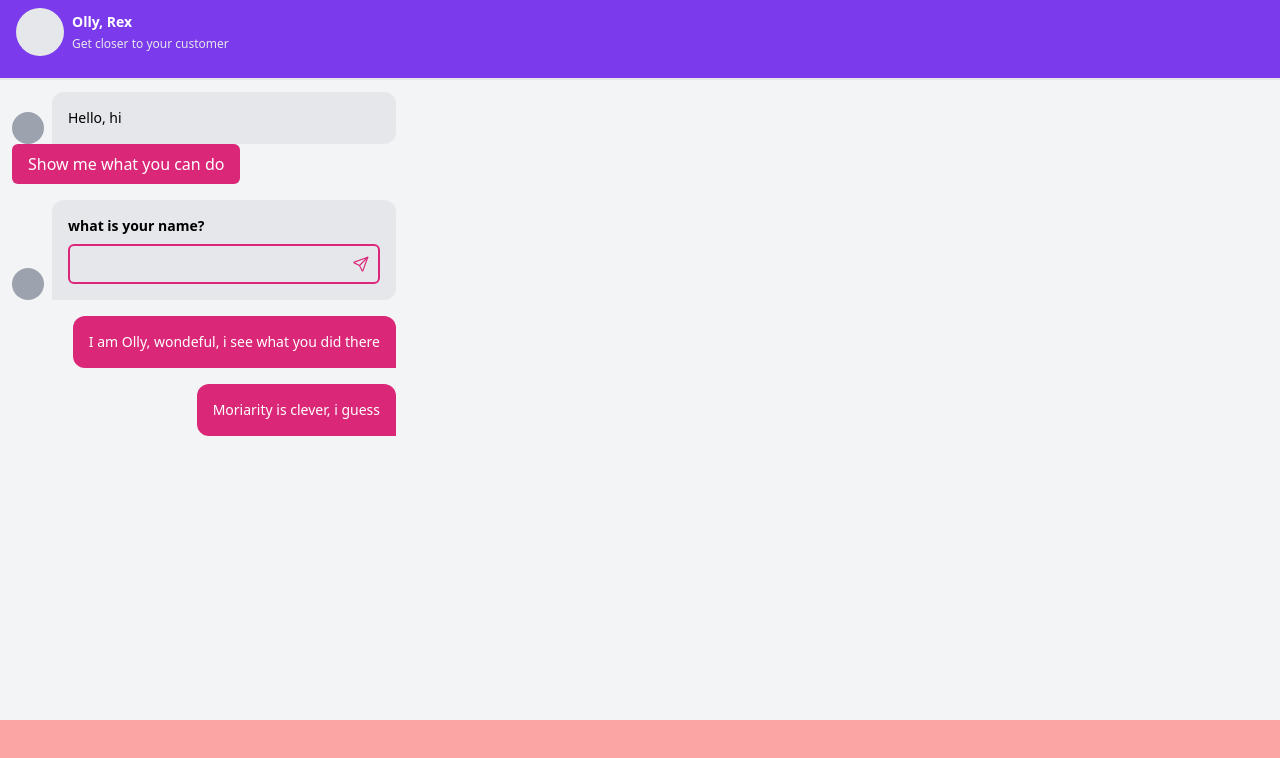
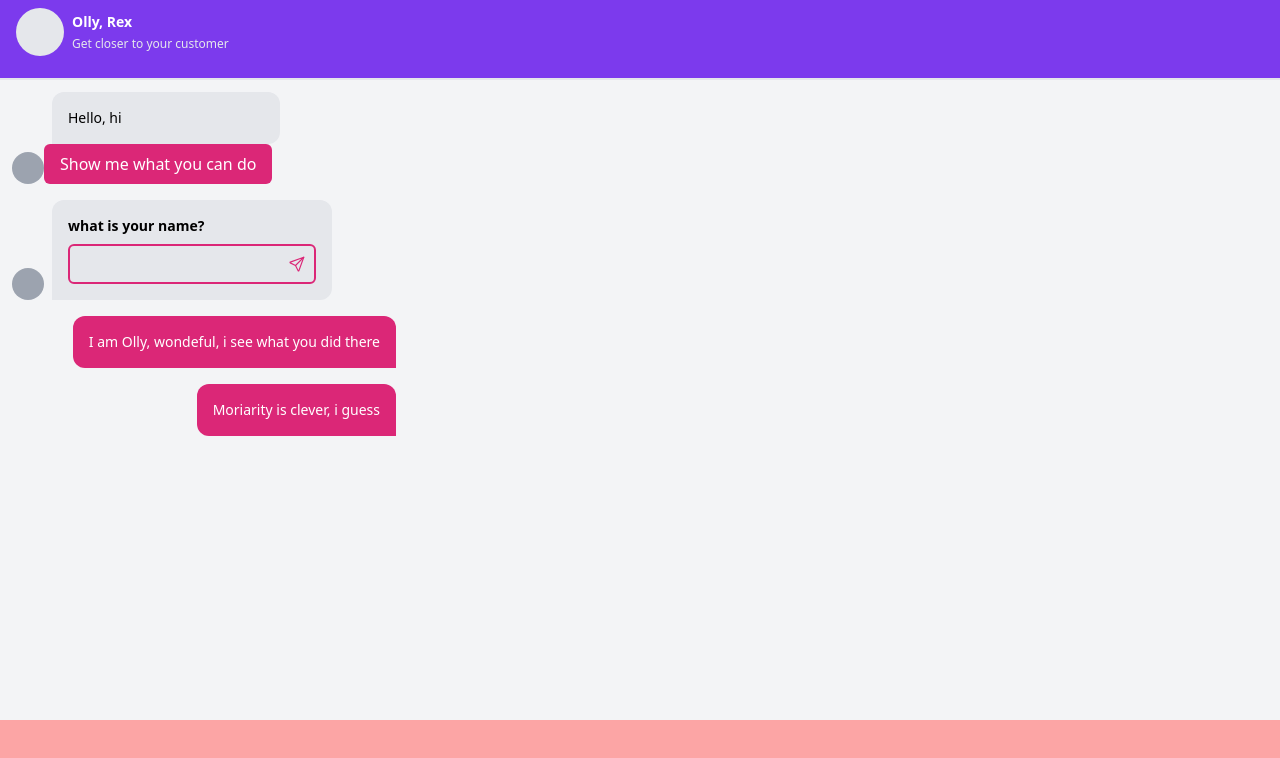
Before and after one commit to EazidoHQ/bot-frontend-react, a React (Create React App) app: page / in a window 1280 px wide. Shown: the top 758 px of the page. Built offline with nearby package versions, Linux system fonts and the light colour scheme.

Commit message:
fix: aligned messages in right

```diff
--- a/src/components/chat/Message.tsx
+++ b/src/components/chat/Message.tsx
@@ -41,12 +41,15 @@ export default function Message({ message }: IProps) {
   ));
   const MessageComponent = (
     <div className='max-w-sm'>
-      <div className={`flex items-end   ${message.is_user ? 'ml-auto ' : ''}`}>
+      <div
+        className={`flex items-end   ${message.is_user ? 'justify-end ' : ''}`}
+      >
         {!message.is_user ? (
           <div className='w-8 h-8 rounded-full bg-gray-400  flex-shrink-0'></div>
         ) : (
           ''
         )}
+        <div>
           <div
             className={`rounded-xl p-4 ml-2  ${
               !message.is_user
@@ -57,8 +60,9 @@ export default function Message({ message }: IProps) {
             <p className='text-sm'>{message.message}</p>
             {message.expect_response && !message.is_user ? Input : ''}
           </div>
+          {message?.suggestions?.length ? Suggestions : ''}
         </div>
-      {message?.suggestions?.length ? Suggestions : ''}
+      </div>
     </div>
   );
   return MessageComponent;
```
Lines whose indentation alone changed are shown as unchanged.
